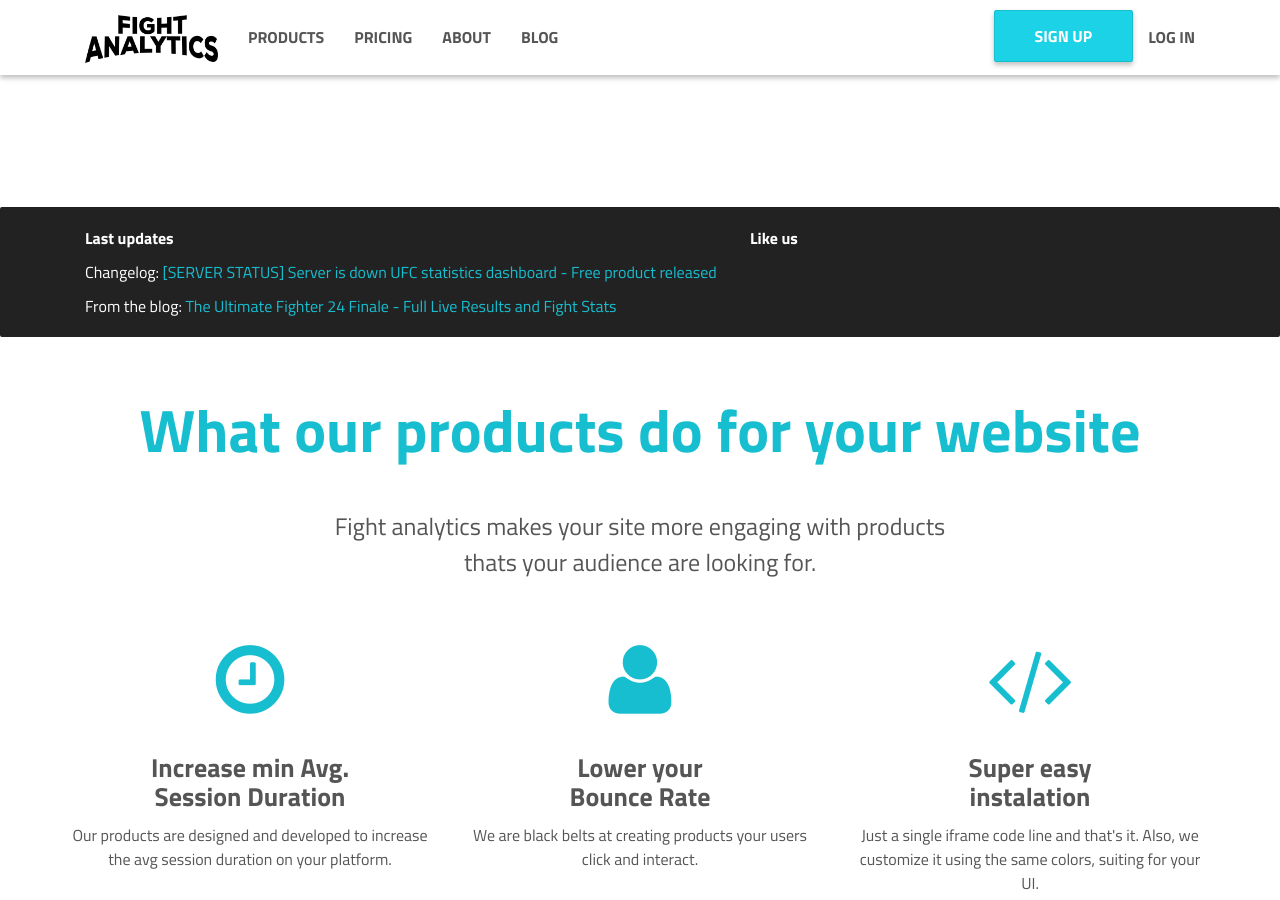
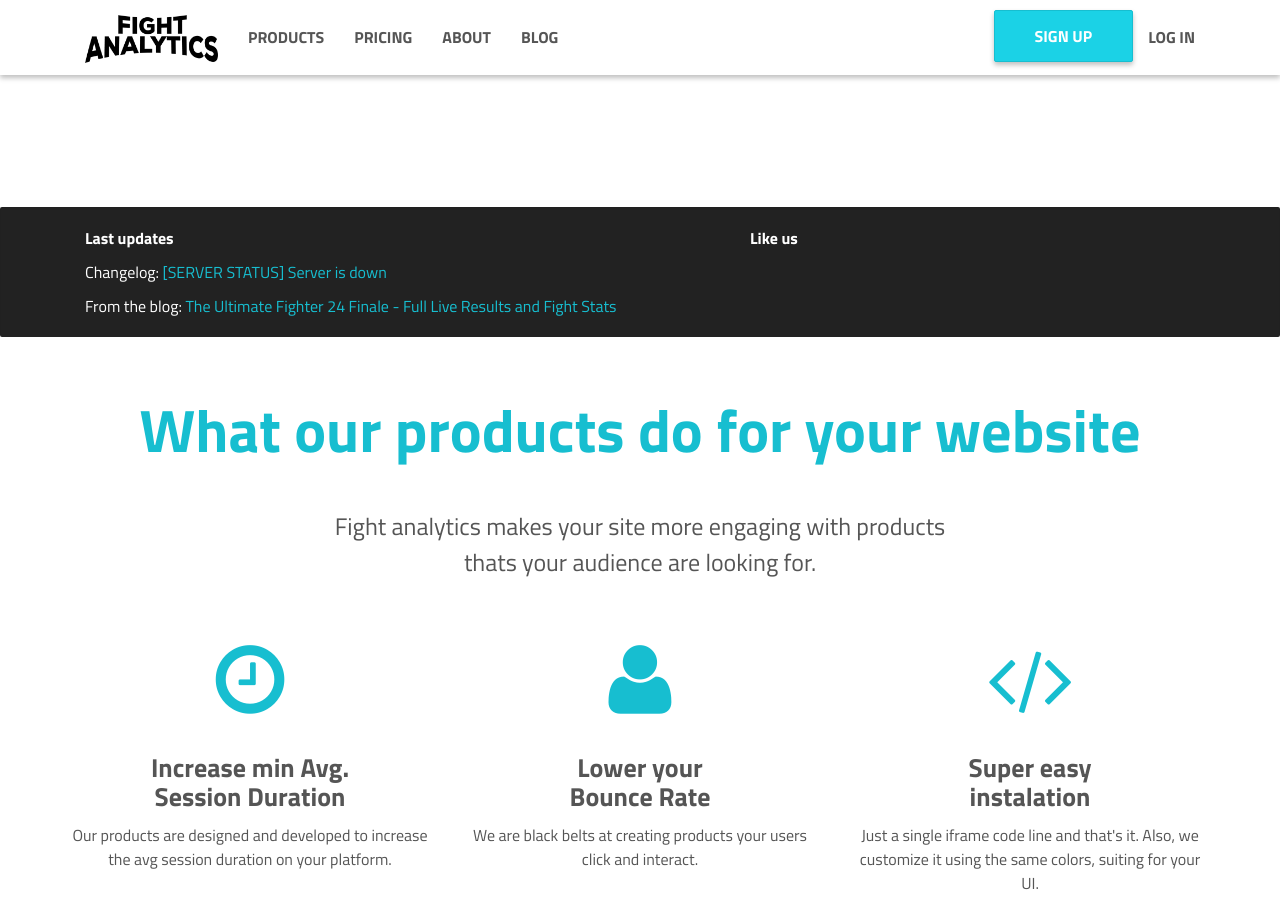
Before and after one commit to fightanalytics/site-fight-analytics, a Jekyll site: the page built from index.html, in a window 1280 px wide and 900 px high, scrolled down 448 px. Built offline with Jekyll 4.4.1, drawn with Linux system fonts in a browser that asks for light colours.

Commit message:
server down message

```diff
--- a/index.html
+++ b/index.html
@@ -31,7 +31,7 @@ layout: default
     <div class="container">
         <div class="col-md-7">
             <p style="margin: 10px 0px 0px;"><strong>Last updates</strong></p>
-            <p style="margin: 10px 0px 10px;">Changelog: {% for post in site.categories.changelog %}<a href="{{ post.url | prepend: site.baseurl }}"> {{ post.title }}</a>{% endfor %}</p>
+            <p style="margin: 10px 0px 10px;">Changelog: {% for post in site.categories.changelog  limit:1 %}<a href="{{ post.url | prepend: site.baseurl }}"> {{ post.title }}</a>{% endfor %}</p>
             <p style="margin: 0px 0px 10px;">From the blog: {% for post in site.categories.stats-center limit:1 %}<a href="{{ post.url | prepend: site.baseurl }}"> {{ post.title }}</a>{% endfor %}</p>
         </div>
         <div class="col-md-5">
```
